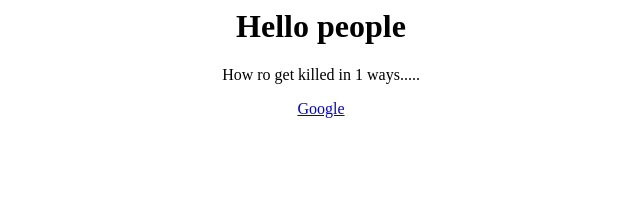
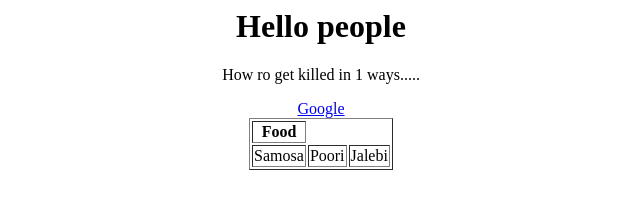
Before and after one commit to Santhosh2k/demo_demo, a plain HTML site: page index.html in a window 1280 px wide. Shown: the whole page, without its empty margins (319-959 px from the left). Drawn offline with Linux system fonts and the light colour scheme.

Commit message:
About.html is added

```diff
--- a/index.html
+++ b/index.html
@@ -7,6 +7,13 @@
         <h1>Hello people</h1>
         <p>How ro get killed in 1 ways.....</p>
         <a href="http://www.gooogle.com">Google</a>
+        <table border="1">
+            <tr>
+            <th>Food</th></tr>
+            <td>Samosa</td>
+            <td>Poori</td>
+            <td>Jalebi</td>
+        </table>
     </center>
     </body>
 </html>
```
Also changed, not shown: about.html (added).
